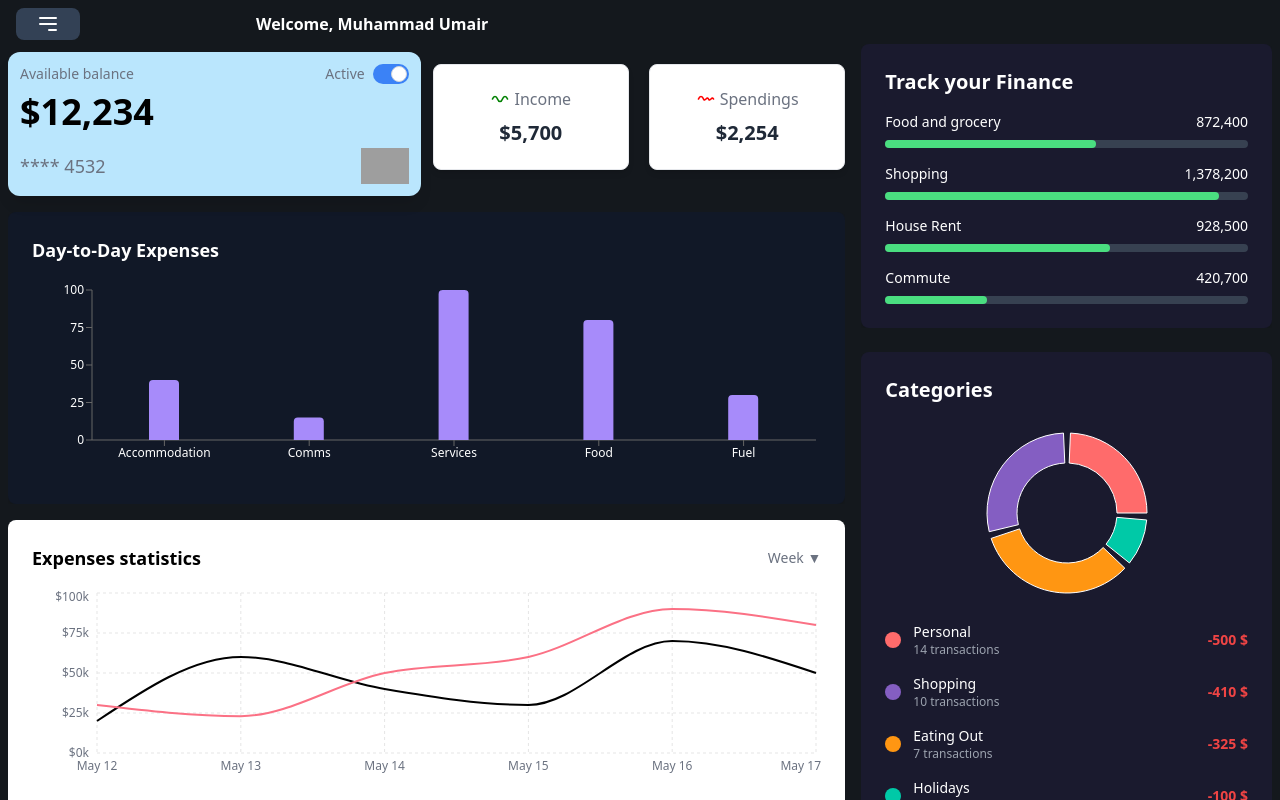
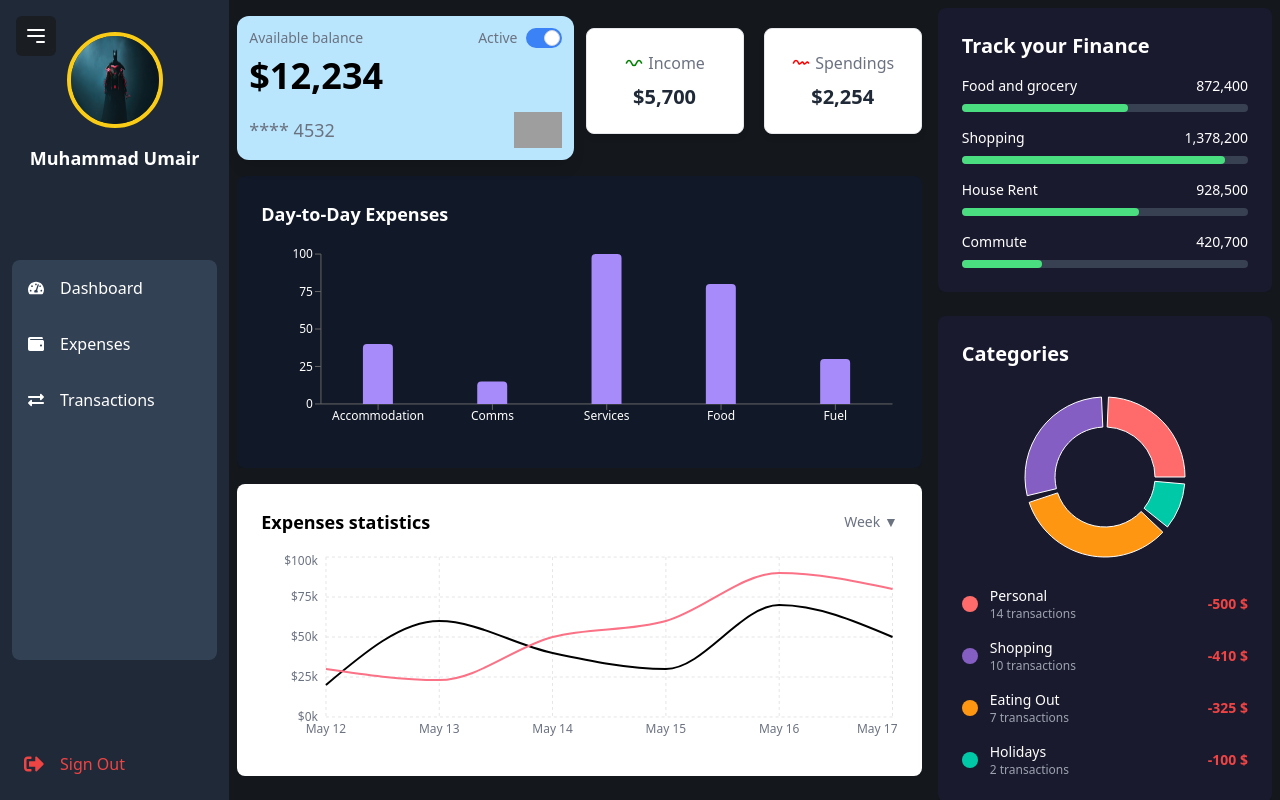
Before and after one commit to umair763/Expense-Tracker, a React (Vite) app in the folder client/: page / in a window 1280 px wide. Built offline with nearby package versions, Linux system fonts and the light colour scheme; grey boxes are pictures that could not be loaded.

Commit message:
sidebar setting + transaction record

```diff
--- a/client/src/App.css
+++ b/client/src/App.css
@@ -1,4 +1,3 @@
-
 /* Reset body and html */
 body,
 html {
@@ -10,37 +9,55 @@ html {
 
 /* Main container for layout */
 .main-container {
-   position: relative; /* Relative to allow absolutely positioned sidebar */
-   height: 100vh; /* Full height */
+   display: flex;
+   height: 100vh; /* Full height of viewport */
    width: 100%; /* Full width */
-   background-color: #14181d; /* Dashboard background color */
-   display: flex;
-   flex-direction: column; /* Optional if you want stacking behavior */
-   overflow: hidden;
+   background-color: #14181d;
+   position: relative;
 }
 
 /* Sidebar styles */
 .sidebar {
    width: 16rem; /* Fixed width */
-   height: 100vh; /* Full height of viewport */
-   background-color: #14181d; /* Sidebar background */
-   position: fixed; /* Always on top */
+   height: 100%; /* Full height */
+   background-color: #1a1d21; /* Sidebar background */
+   position: fixed; /* Overlays on mobile */
    top: 0;
    left: 0;
-   z-index: 50; /* Ensures it stays above content */
+   z-index: 50;
    transform: translateX(-100%); /* Hidden by default */
-   transition: transform 0.3s ease-in-out; /* Smooth toggling */
+   transition: transform 0.3s ease-in-out;
 }
 
 .sidebar.visible {
-   transform: translateX(0); /* Shown */
+   transform: translateX(0); /* Visible when toggled */
 }
 
-/* Main content */
-.content {
-   width: 100%; /* Full width */
-   height: 100%; /* Full height */
-   overflow-y: auto; /* Enable scrolling for the content */
-   position: relative;
-   z-index: 10; /* Below the sidebar */
+/* For larger screens (Tablet & Desktop) */
+@media (min-width: 768px) {
+   .sidebar {
+      transform: translateX(0); /* Always visible */
+      position: relative; /* Non-overlay behavior */
+   }
 }
+
+/* Toggle button */
+.toggle-btn {
+   position: fixed;
+   top: 1rem;
+   left: 1rem;
+   z-index: 100; /* Above the sidebar */
+   background-color: #1a1d21;
+   padding: 0.5rem;
+   border-radius: 0.375rem;
+   display: flex;
+   align-items: center;
+   justify-content: center;
+   cursor: pointer;
+}
+
+.toggle-btn:hover {
+   background-color: #24292f;
+}
+
+/* 1026 1286 */
--- a/client/src/App.jsx
+++ b/client/src/App.jsx
@@ -46,9 +46,7 @@ function App() {
          </div>
 
          {/* Toggling Button */}
-         <div className="flex space-x-64 space-y-3">
-            {' '}
-            <div className="absolute top-2 left-4 z-50 bg-slate-700 p-1 rounded-lg w-16 flex justify-center">
+         <div className="toggle-btn">
             <button className="text-white focus:outline-none" onClick={toggleSidebar}>
                <svg
                   className="w-6 h-6"
@@ -61,13 +59,9 @@ function App() {
                </svg>
             </button>
          </div>
-            <div className="text-white font-extrabold">
-               <h4>Welcome, Muhammad Umair</h4>
-            </div>
-         </div>
 
          {/* Main Content */}
-         <div className="content">
+         <div className="w-full md:w-11/12 lg:w-11/12 overflow-y-auto">
             {isDashboardVisible && <MainDashBoard />}
             {isExpensesVisible && <MainExpenses />}
             {isTransactionsVisible && <MainTransaction />}
--- a/client/src/components/MainTransaction.jsx
+++ b/client/src/components/MainTransaction.jsx
@@ -5,11 +5,11 @@ import AddTransactionAndReport from './Trasactions/AddTransactionAndReport';
 
 const MainTransaction = () => {
    return (
-      <div className="mt-8 p-4 sm:p-6 lg:p-8">
+      <div className="mt-8 p-4 sm:p-3 lg:p-4">
          {/* Top Section */}
          <div className="grid grid-cols-1 sm:grid-cols-2 lg:grid-cols-2 gap-6">
             {/* Weekly Report Bar Graph */}
-            <div className="ml-2 rounded-lg shadow-md">
+            <div className=" rounded-lg shadow-md">
                <WeeklyReportBarGraph />
             </div>
 
```
Lines whose indentation alone changed are shown as unchanged.
